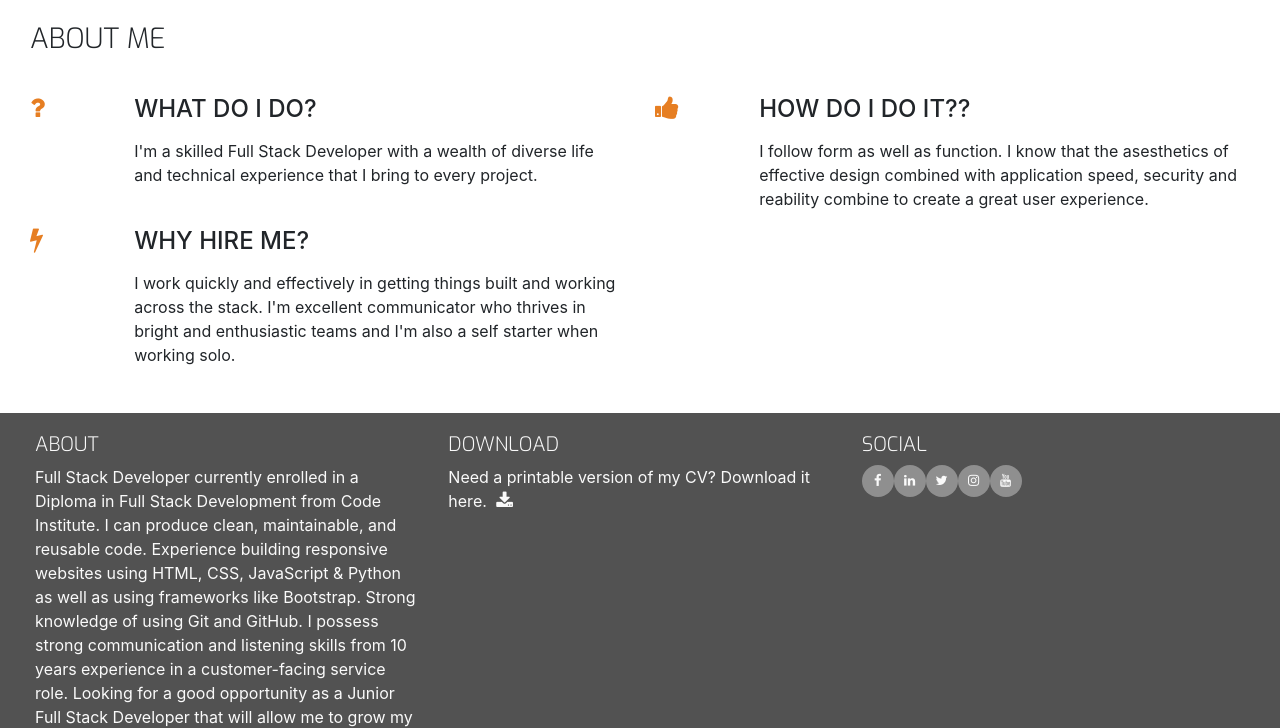
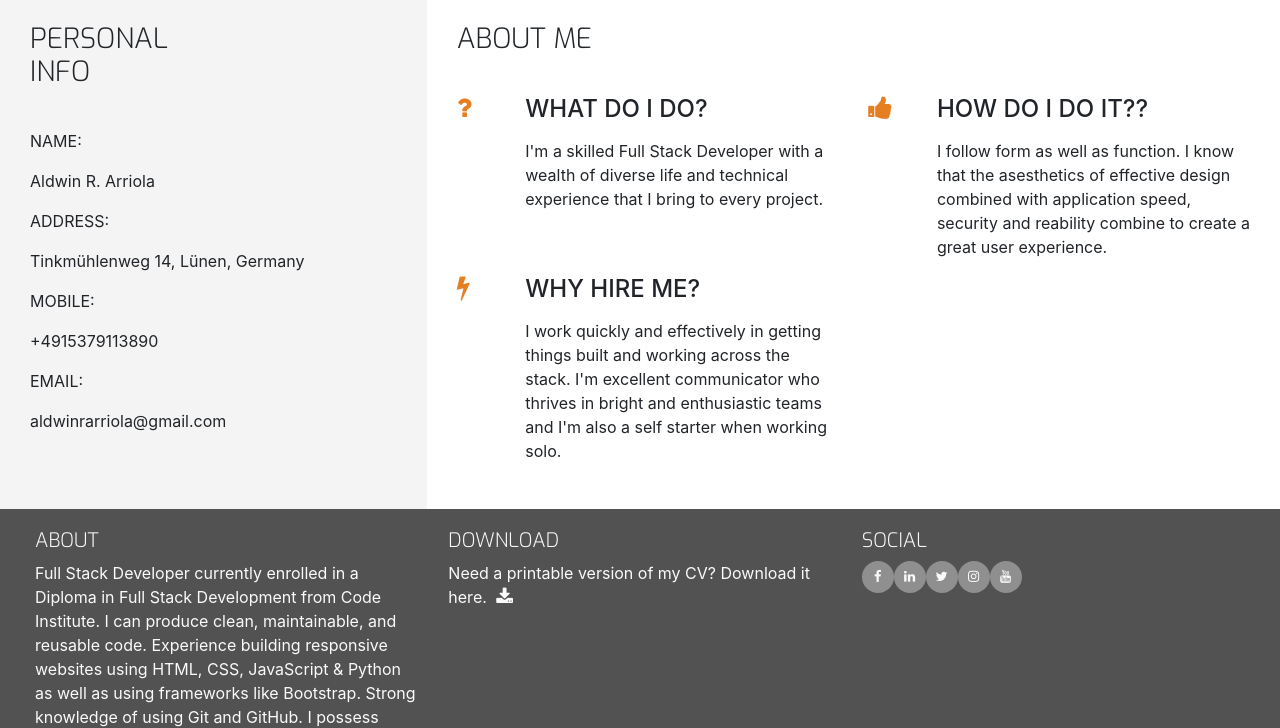
Before and after one commit to araldwin/Bootsrap-Resume, a plain HTML site: page index.html in a window 1280 px wide. Shown: the part 372-1100 px from the top of the page. Drawn offline with nearby package versions, Linux system fonts and the light colour scheme.

Commit message:
Add contact details basic structre.

```diff
--- a/assets/css/style.css
+++ b/assets/css/style.css
@@ -8,6 +8,10 @@
 
 .bg-color-three-reasons {
     background-color: #fff;
+}
+
+.bg-color-personal-info{
+    background-color: #f4f4f4;
 }
 
 .ui-menu-color-home {
--- a/index.html
+++ b/index.html
@@ -52,7 +52,60 @@
         </div>
     </header>
     <section class="container-fluid">
-        <div class="row row-table">
+        <div class="row">
+            <div class="col-md-4 bg-color-personal-info section-column">
+                <div class="row">
+                    <div class="col-1">
+                        <h3 class="section-heading uppercase">
+                            Personal Info
+                        </h3>
+                    </div>
+                </div>
+                <div class="personal-info-item">
+                    <div class="key">
+                        <p class="uppercase">
+                            Name:
+                        </p>
+                    </div>
+                    <div class="value">
+                            Aldwin R. Arriola
+                        </p>
+                    </div>
+                </div>
+                <div class="personal-info-item">
+                    <div class="key">
+                        <p class="uppercase">
+                            Address:
+                        </p>
+                    </div>
+                    <div class="value">
+                            Tinkmühlenweg 14, Lünen, Germany
+                        </p>
+                    </div>
+                </div>
+                <div class="personal-info-item">
+                    <div class="key">
+                        <p class="uppercase">
+                            Mobile:
+                        </p>
+                    </div>
+                    <div class="value">
+                            +4915379113890
+                        </p>
+                    </div>
+                </div>
+                <div class="personal-info-item">
+                    <div class="key">
+                        <p class="uppercase">
+                            Email:
+                        </p>
+                    </div>
+                    <div class="value">
+                            aldwinrarriola@gmail.com
+                        </p>
+                    </div>
+                </div>
+            </div>
             <div class="col-md-8 bg-color-three-reasons section-column">
                 <div class="row">
                     <div class="col">
```
